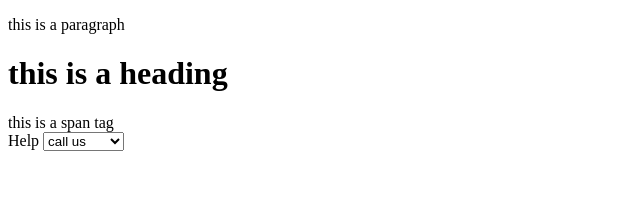
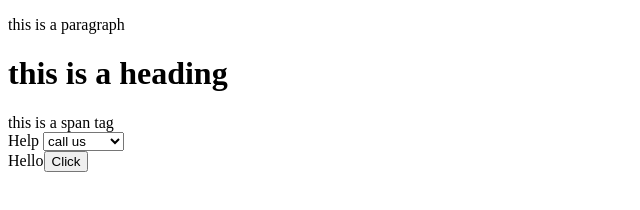
Before and after one commit to 8981652577/localRepo, a plain HTML site: page index.html in a window 1280 px wide. Shown: the whole page, without its empty margins (0-640 px from the left). Drawn offline with Linux system fonts and the light colour scheme.

Commit message:
add button click

```diff
--- a/index.html
+++ b/index.html
@@ -15,5 +15,6 @@
             <option>update us</option>
         </select>
     </div>
+    <div>Hello<button>Click</button></div>
 </body>
 </html>
```
